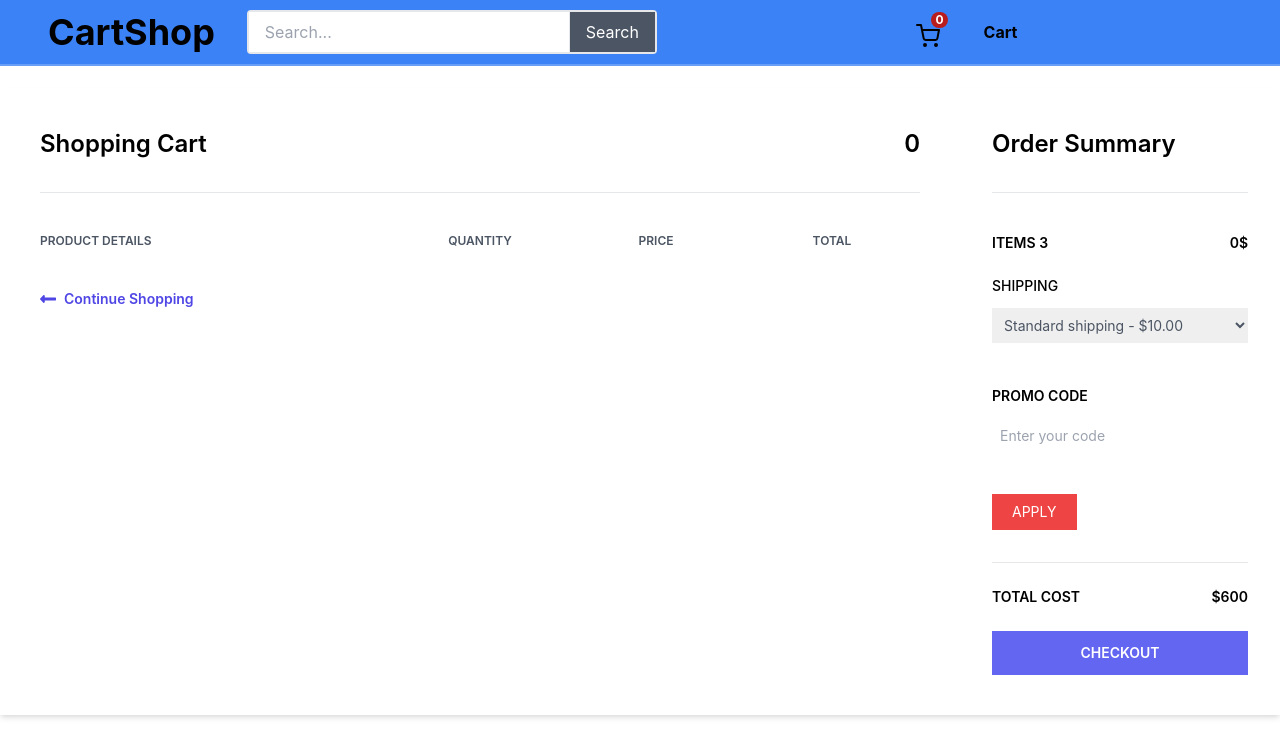
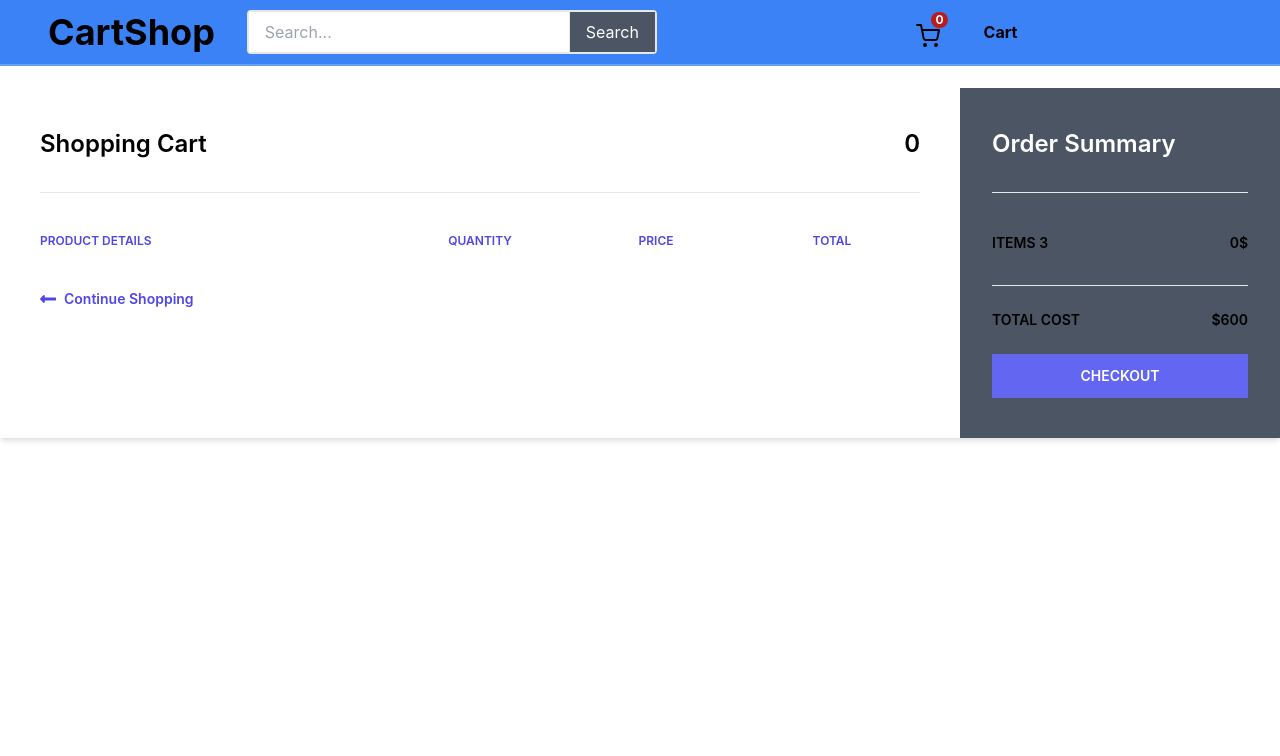
Before and after one commit to mugabee/React-Shopping, a React (Create React App) app: page /CartPage in a window 1280 px wide. Shown: the top 756 px of the page. Built offline with nearby package versions, Linux system fonts and the light colour scheme.

Commit message:
Building up the cart page

```diff
--- a/src/components/ProductDisplay.js
+++ b/src/components/ProductDisplay.js
@@ -9,15 +9,16 @@ const ProductDisplay = ({ product }) => {
   console.log(cart)
 
   return (
-    <div>
+    <div className=" mt-6 ">
       <img src={product.image} alt={product.name} />
-      <h1>{product.name}</h1>
-      <span>{product.price.split(".")[0]} RWF</span>
+      <div className="bg-gray-200 rounded-b-xl py-3">
+      <h1 className=" text-center  font-medium  ">{product.name}</h1>
+      <span className=" ml-20 font-medium  ">{product.price.split(".")[0]} RWF</span>
       <span>
         {product.fastDelivery ? (
-          <div> Fast Delivery</div>
+          <div className=" ml-12"> Fast Delivery</div>
         ) : (
-          <div>1 Week Delivery</div>
+          <div className=" ml-12" >1 Week Delivery</div>
         )}
       </span>
       <div className="py-1 text-xl mx-10 grid grid-flow-col auto-cols-max ">
@@ -51,6 +52,9 @@ const ProductDisplay = ({ product }) => {
           </button>
         )
       }
+      </div>
+
+
     </div>
   );
 };
--- a/src/components/ProductFilters.js
+++ b/src/components/ProductFilters.js
@@ -6,32 +6,32 @@ const ProductFilters = () => {
 
 
   return (
-    <div className="bg-gray-500 py-8 text-white grid grid-flow-row auto-rows-max">
-      <span className=" py-4 text-3xl mx-10"> Products Filter</span>
-      <label className=" py-1 text-xl mx-10 ">
+    <div className="bg-gray-500 py-8 h-full mr-6 text-white grid grid-flow-row auto-rows-max">
+      <span className=" py-8 text-3xl mx-10"> Products Filter</span>
+      <label className=" py-4 text-xl mx-10 ">
         <input
           type="radio"
           name="group1"
         />
         <span className=" ">Ascending</span>
       </label>
-      <label className=" py-1 text-xl mx-10 ">
+      <label className=" py-4 text-xl mx-10 ">
         <input
           type="radio"
           name="group1"
         />
         <span className=" ">Descending</span>
       </label>
-      <label className=" py-1 text-xl mx-10 ">
+      <label className=" py-4 text-xl mx-10 ">
         <input type="checkbox"  />
         <span className="ml-2">Include Out of stock</span>
       </label>
-      <label className="py-1 text-xl mx-10 ">
+      <label className="py-4 text-xl mx-10 ">
         <input type="checkbox"  />
         <span className=" ">Fast Delivery Only</span>
       </label>
 
-      <label className="py-1 text-xl mx-10 grid grid-flow-col auto-cols-max ">Rating:
+      <label className="py-4 text-xl mx-10 grid grid-flow-col auto-cols-max ">Rating:
       <Rating rating={rating}
 
        onClick={(i) => setRate(i + 1 )}
--- a/src/pages/CartPage.js
+++ b/src/pages/CartPage.js
@@ -29,16 +29,16 @@ const CartPage = () => {
             <h2 className="font-semibold text-2xl">{cart.length}</h2>
           </div>
           <div className="flex mt-10 mb-5">
-            <h3 className="font-semibold text-gray-600 text-xs uppercase w-2/5">
+            <h3 className="font-semibold text-indigo-600  text-xs uppercase w-2/5">
               Product Details
             </h3>
-            <h3 className="font-semibold text-center text-gray-600 text-xs uppercase w-1/5 text-center">
+            <h3 className="font-semibold  text-indigo-600  text-xs uppercase w-1/5 text-center">
               Quantity
             </h3>
-            <h3 className="font-semibold text-center text-gray-600 text-xs uppercase w-1/5 text-center">
+            <h3 className="font-semibold  text-indigo-600  text-xs uppercase w-1/5 text-center">
               Price
             </h3>
-            <h3 className="font-semibold text-center text-gray-600 text-xs uppercase w-1/5 text-center">
+            <h3 className="font-semibold  text-indigo-600  text-xs uppercase w-1/5 text-center">
               Total
             </h3>
           </div>
@@ -125,39 +125,17 @@ const CartPage = () => {
           </Link>
         </div>
 
-        <div id="summary" className="w-1/4 px-8 py-10">
-          <h1 className="font-semibold text-2xl border-b pb-8">
+        <div  className="w-1/4 bg-gray-600 px-8 py-10">
+          <h1 className="font-semibold text-white text-2xl border-b pb-8">
             Order Summary
           </h1>
           <div className="flex justify-between mt-10 mb-5">
             <span className="font-semibold text-sm uppercase">Items 3</span>
             <span className="font-semibold text-sm">{Total}$</span>
           </div>
-          <div>
-            <label className="font-medium inline-block mb-3 text-sm uppercase">
-              Shipping
-            </label>
-            <select className="block p-2 text-gray-600 w-full text-sm">
-              <option>Standard shipping - $10.00</option>
-            </select>
-          </div>
-          <div className="py-10">
-            <label
-              for="promo"
-              className="font-semibold inline-block mb-3 text-sm uppercase"
-            >
-              Promo Code
-            </label>
-            <input
-              type="text"
-              id="promo"
-              placeholder="Enter your code"
-              className="p-2 text-sm w-full"
-            />
-          </div>
-          <button className="bg-red-500 hover:bg-red-600 px-5 py-2 text-sm text-white uppercase">
-            Apply
-          </button>
+
+
+
           <div className="border-t mt-8">
             <div className="flex font-semibold justify-between py-6 text-sm uppercase">
               <span>Total cost</span>
```
